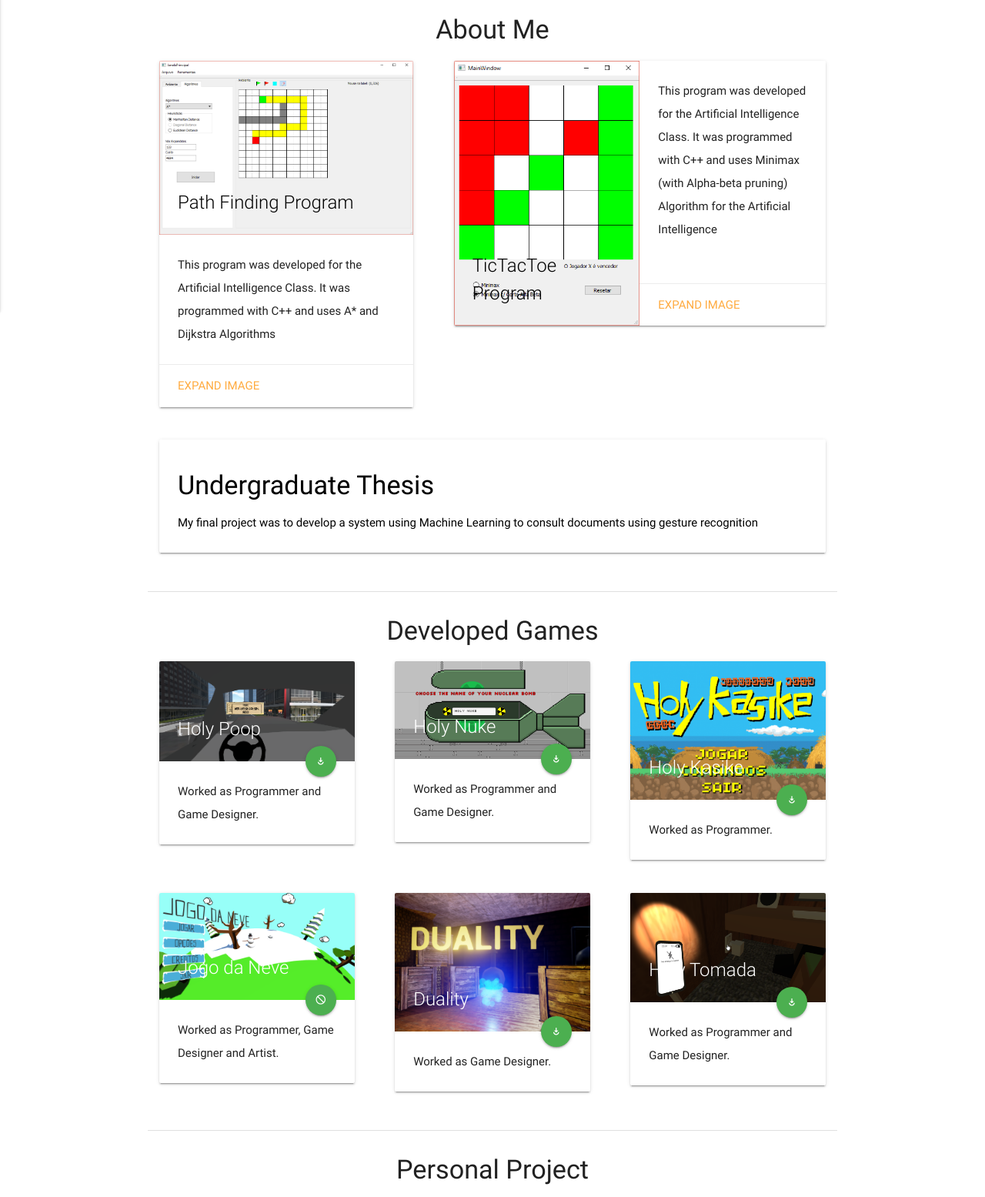
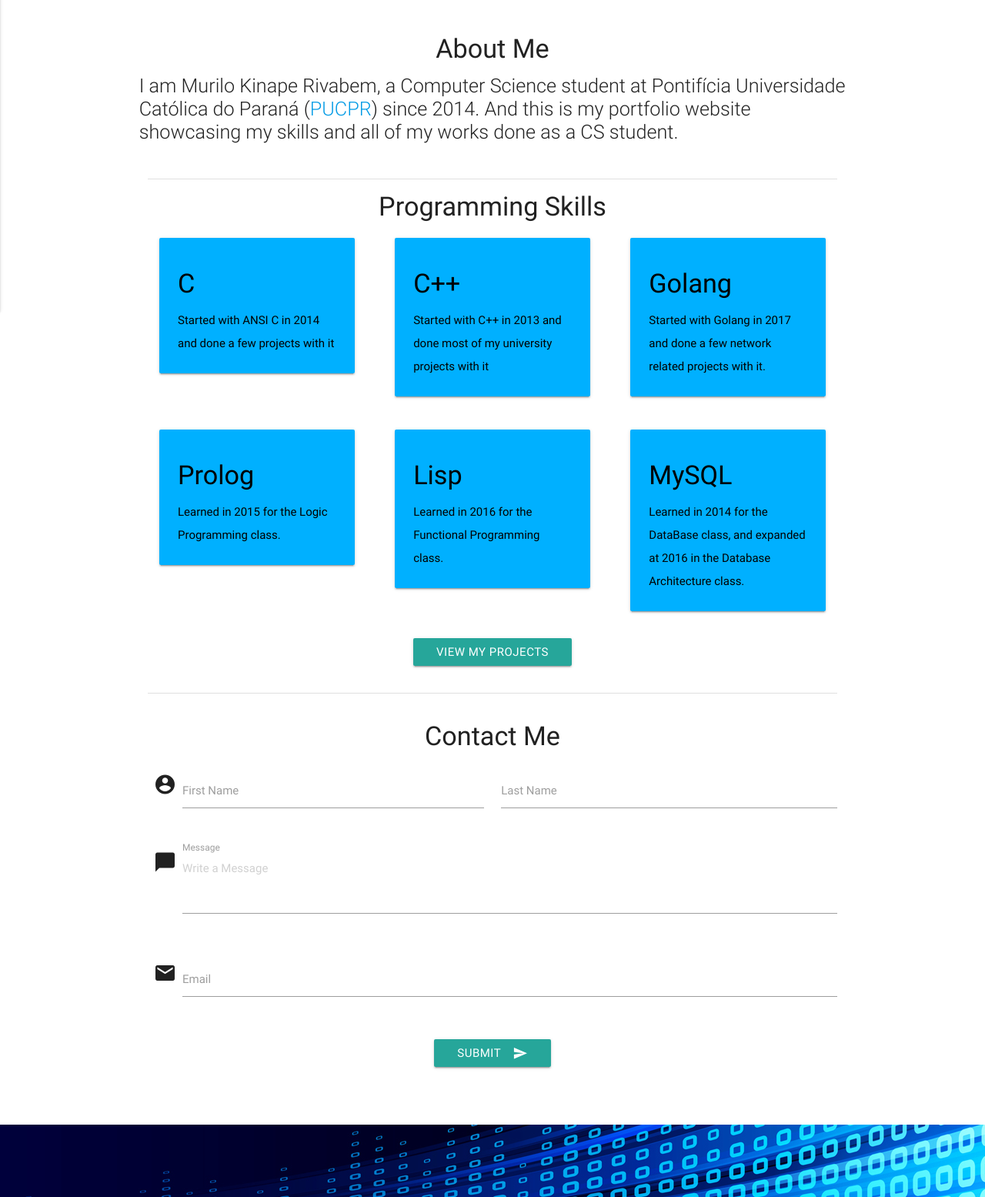
Before and after one commit to murilokr/murilokr.github.io, a plain HTML site: page index.html in a window 1280 px wide. Shown: the part 456-2011 px from the top of the page at 77% size. Drawn offline with nearby package versions, Linux system fonts and the light colour scheme.

Commit message:
Second Commit

```diff
--- a/index.html
+++ b/index.html
@@ -24,7 +24,7 @@
 
           <li><a class="sliding-link" href="#aboutMe">About Me</a></li>
           <li><a class="sliding-link" href="#Contact">Contact Me</a></li>
-          <li><a href="projects.html">My Works</a></li>
+          <li><a href="projects.html">My Projects</a></li>
 
         </ul>
 
@@ -60,44 +60,88 @@
     <div class="section">
 
 
-      <div class="row" id="aboutMe">
-        <div class="col s12">
+      <div class="row">
+        <div class="col s12" id="aboutMe">
           <h4 class="center">About Me</h4>
         </div>
 
 
-        <div class="col s12 m5">
+        <p class="flow-text">I am Murilo Kinape Rivabem, a Computer Science student at Pontifícia Universidade Católica do Paraná (<a target="_blank" href="http://pucpr.br/">PUCPR</a>) since 2014. And this is my portfolio website showcasing my skills and all of my works done as a CS student.</p>
+
+      </div>
+
+      <div class="divider"></div>
+      <div class="row">
+        <div class="col s12">
+          <h4 class="center">Programming Skills</h4>
+        </div>
+
+        <div class="col s12 m4">
           <div class="icon-block">
-            <div class="card hoverable">
-              <div class="card-image">
-                <img src="img/astarprogram.png">
-                <span class="card-title black-text">Path Finding Program</span>
-              </div>
-              <div class="card-content">
-                <p>This program was developed for the Artificial Intelligence Class. It was programmed with C++ and uses A* and Dijkstra Algorithms</p>
-              </div>
-              <div class="card-action">
-              <a target="_blank" href="img/astarprogram.png">Expand Image</a>
+            <div class="card hoverable light-blue accent-3">
+              <div class="card-content black-text">
+                <span class="card-title"><h4>C</h4></span>
+                <p>Started with ANSI C in 2014 and done a few projects with it</p>
               </div>
             </div>
           </div>
         </div>
 
+        <div class="col s12 m4">
+          <div class="icon-block">
+            <div class="card hoverable light-blue accent-3">
+              <div class="card-content black-text">
+                <span class="card-title"><h4>C++</h4></span>
+                <p>Started with C++ in 2013 and done most of my university projects with it</p>
+              </div>
+            </div>
+          </div>
+        </div>
 
-        <div class="col s12 m7">
+        <div class="col s12 m4">
           <div class="icon-block">
-            <div class="card horizontal hoverable">
-              <div class="card-image">
-                <img src="img/tictactoeprogram.png">
-                <span class="card-title black-text">TicTacToe Program</span>
+            <div class="card hoverable light-blue accent-3">
+              <div class="card-content black-text">
+                <span class="card-title"><h4>Golang</h4></span>
+                <p>Started with Golang in 2017 and done a few network related projects with it.</p>
               </div>
-              <div class="card-stacked">
-                <div class="card-content">
-                  <p>This program was developed for the Artificial Intelligence Class. It was programmed with C++ and uses Minimax (with Alpha-beta pruning) Algorithm for the Artificial Intelligence</p>
-                </div>
-                <div class="card-action">
-                  <a target="_blank" href="img/tictactoeprogram.png">Expand Image</a>
-                </div>
+            </div>
+          </div>
+        </div>
+      </div>
+
+
+
+      <div class="row">
+
+        <div class="col s12 m4">
+          <div class="icon-block">
+            <div class="card hoverable light-blue accent-3">
+              <div class="card-content black-text">
+                <span class="card-title"><h4>Prolog</h4></span>
+                <p>Learned in 2015 for the Logic Programming class.</p>
+              </div>
+            </div>
+          </div>
+        </div>
+
+        <div class="col s12 m4">
+          <div class="icon-block">
+            <div class="card hoverable light-blue accent-3">
+              <div class="card-content black-text">
+                <span class="card-title"><h4>Lisp</h4></span>
+                <p>Learned in 2016 for the Functional Programming class.</p>
+              </div>
+            </div>
+          </div>
+        </div>
+
+        <div class="col s12 m4">
+          <div class="icon-block">
+            <div class="card hoverable light-blue accent-3">
+              <div class="card-content black-text">
+                <span class="card-title"><h4>MySQL</h4></span>
+                <p>Learned in 2014 for the DataBase class, and expanded at 2016 in the Database Architecture class.</p>
               </div>
             </div>
           </div>
@@ -107,175 +151,15 @@
       </div>
 
 
-      <div class="row">
-      <div class="col s12">
-          <div class="icon-block">
-            <div class="card hoverable">
-              <div class="card-content black-text">
-                <span clas="card-title"><h4>Undergraduate Thesis</h4></span>
-                <p>My final project was to develop a system using Machine Learning to consult documents using gesture recognition</p>
-              </div>
-            </div>
-          </div>
-        </div>
-      </div>
-
-
-    </div>
-  </div>
-
-
-
-
-  <div class="container">
-  <div class="divider"></div>
-    <div class="section">
-
-      <!--   Icon Section   -->
-      <div class="row">
-        <div class="col s12">
-          <h4 class="center">Developed Games</h4>
-        </div>
-
-        <div class="col s12 m4">
-          <div class="icon-block">
-            <!--Holy Poop-->
-            <div class="card hoverable">
-              <div class="card-image">
-                <img src="img/jogoshowcase1.png">
-                <span class="card-title">Holy Poop</span>
-                <a href="http://gamejolt.com/games/holy-poop/47583" class="btn-floating halfway-fab waves-effect waves-light green"><i class="material-icons">play_for_work</i></a>
-              </div>
-              <div class="card-content">
-                <p>Worked as Programmer and Game Designer.</p>
-              </div>
-            </div>
-
-          </div>
-        </div>
-
-        <div class="col s12 m4">
-          <div class="icon-block">
-          <!--Holy Nuke-->
-            <div class="card hoverable">
-              <div class="card-image">
-                <img src="img/jogoshowcase2.png">
-                <span class="card-title">Holy Nuke</span>
-                <a href="http://gamejolt.com/games/holy-nuke/116919" class="btn-floating halfway-fab waves-effect waves-light green"><i class="material-icons">play_for_work</i></a>
-              </div>
-              <div class="card-content">
-                <p>Worked as Programmer and Game Designer.</p>
-              </div>
-            </div>
-
-          </div>
-        </div>
-
-        <div class="col s12 m4">
-          <div class="icon-block">
-          <!--Holy Kasike-->
-            <div class="card hoverable">
-              <div class="card-image">
-                <img src="img/jogoshowcase3.png">
-                <span class="card-title">Holy Kasike</span>
-                <a href="http://globalgamejam.org/2016/games/holy-kasike" class="btn-floating halfway-fab waves-effect waves-light green"><i class="material-icons">play_for_work</i></a>
-              </div>
-              <div class="card-content">
-                <p>Worked as Programmer.</p>
-              </div>
-            </div>
-
-          </div>
-        </div>
-      </div>
 
       <div class="row">
-
-        <div class="col s12 m4">
-          <div class="icon-block">
-            <!--Jogo da Neve-->
-            <div class="card hoverable">
-              <div class="card-image">
-                <img src="img/jogoshowcase4.png">
-                <span class="card-title">Jogo da Neve</span>
-                <a class="btn-floating halfway-fab waves-effect waves-light green" onclick="Materialize.toast('Not Available to Download', 3000, 'rounded')"><i class="material-icons">not_interested</i></a>
-              </div>
-              <div class="card-content">
-                <p>Worked as Programmer, Game Designer and Artist.</p>
-              </div>
-            </div>
-
-          </div>
+        <div class="col s12 center">
+          <a class="waves-effect waves-light btn" href="projects.html">View My Projects</a>
         </div>
-
-        <div class="col s12 m4">
-          <div class="icon-block">
-            <!--Duality-->
-            <div class="card hoverable">
-              <div class="card-image">
-                <img src="img/jogoshowcase5.png">
-                <span class="card-title">Duality</span>
-                <a href="http://globalgamejam.org/2017/games/duality-0" class="btn-floating halfway-fab waves-effect waves-light green"><i class="material-icons">play_for_work</i></a>
-              </div>
-              <div class="card-content">
-                <p>Worked as Game Designer.</p>
-              </div>
-            </div>
-
-          </div>
-        </div>
-
-        <div class="col s12 m4">
-          <div class="icon-block">
-            <!--Holy Tomada-->
-            <div class="card hoverable">
-              <div class="card-image">
-                <img src="img/jogoshowcase6.png">
-                <span class="card-title">Holy Tomada</span>
-                <a href="https://gamejolt.com/games/holy-tomada/217670" class="btn-floating halfway-fab waves-effect waves-light green"><i class="material-icons">play_for_work</i></a>
-              </div>
-              <div class="card-content">
-                <p>Worked as Programmer and Game Designer.</p>
-              </div>
-            </div>
-
-          </div>
-        </div>
-
       </div>
     </div>
   </div>
 
-
-
-  <div class="container">
-  <div class="divider"></div>
-    <div class="section">
-
-      <div class="row">
-        <div class="col s12 center">
-          <h4 class="center">Personal Project</h4>
-        </div>
-
-
-        <div class="col s12">
-          <div class="card hoverable">
-            <div class="card-image">
-              <img src="img/holyengine.png">
-              <span class="card-title">Holy Engine</span>
-            </div>
-            <div class="card-content">
-              <p>A Game Engine programmed using DirectX11 and C++</p>
-            </div>
-            <div class="card-action">
-              <a target="_blank" href="http://www.holyengine.hol.es/">WEBSITE</a>
-              <a target="_blank" href="https://github.com/cptarugo/HolyEngine">GITHUB</a>
-            </div>
-          </div>
-        </div>
-      </div>
-    </div>
-  </div>
 
 
 
```
